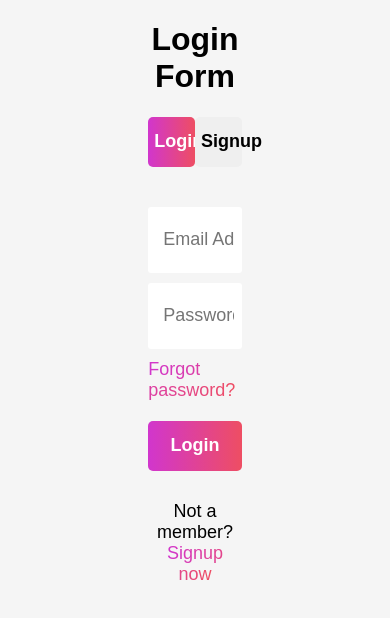
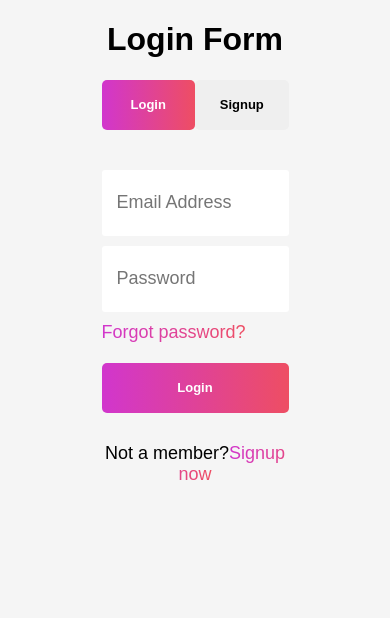
Before and after one commit to Chanchhay/layout-html, a plain HTML site: page hw.html in a window 390 px wide. Drawn offline with Linux system fonts and the light colour scheme.

Commit message:
updated for responsive

```diff
--- a/hw.html
+++ b/hw.html
@@ -128,6 +128,38 @@
             border-color: transparent;
             box-shadow: 0 0 2px 1px #d136cd, 0 0 2px 1px #ee4e63;
         }
+
+        @media (max-width: 600px) {
+            .login-btn {
+            width: 50%;
+            height: 50px;
+            border-radius: 5px;
+            border: 0;
+            background-image: linear-gradient(to right, #d136cd, #ee4e63);
+            font-weight: bold;
+            color: white;
+            font-size: small;
+            font-family: Arial, Helvetica, sans-serif;
+        }
+
+        .signup-btn {
+            width: 50%;
+            height: 50px;
+            margin: auto;
+            border-radius: 5px;
+            border: 0;
+            font-weight: bold;
+            font-size: small;
+            font-family: Arial, Helvetica, sans-serif;
+        }
+        form {
+            width: 50%;
+            margin: auto;
+        }
+        .login-btn2 {
+            font-size: small;
+        }
+        }
     </style>
 </head>
 
```
